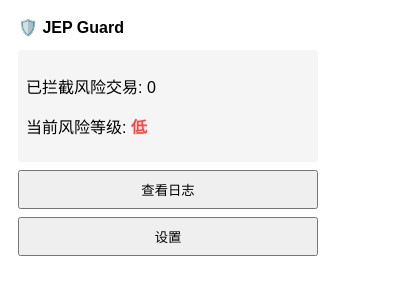
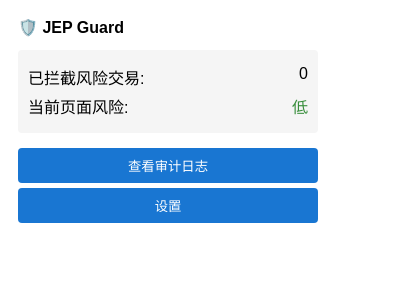
Before and after one commit to hjs-eth/jep-browser-extension, a browser extension: page jep-browser-extension/popup.html in a window 400 px wide. Drawn offline with Linux system fonts and the light colour scheme.

Commit message:
Update popup.html

```diff
--- a/jep-browser-extension/popup.html
+++ b/jep-browser-extension/popup.html
@@ -3,20 +3,29 @@
 <head>
   <meta charset="UTF-8">
   <style>
-    body { width: 300px; padding: 10px; font-family: sans-serif; }
-    h2 { font-size: 16px; margin-top: 0; }
-    .stats { background: #f5f5f5; padding: 8px; border-radius: 4px; }
-    .risk { color: #ff4444; font-weight: bold; }
-    button { width: 100%; padding: 8px; margin-top: 8px; }
+    body { width: 300px; padding: 10px; font-family: Arial, sans-serif; }
+    h2 { font-size: 16px; margin-top: 0; display: flex; align-items: center; gap: 5px; }
+    .stats { background: #f5f5f5; padding: 10px; border-radius: 4px; margin-bottom: 10px; }
+    .stat-item { display: flex; justify-content: space-between; margin: 5px 0; }
+    .risk-high { color: #d32f2f; font-weight: bold; }
+    .risk-low { color: #388e3c; }
+    button { width: 100%; padding: 8px; margin-top: 5px; cursor: pointer; background: #1976d2; color: white; border: none; border-radius: 4px; }
+    button:hover { background: #1565c0; }
   </style>
 </head>
 <body>
   <h2>🛡️ JEP Guard</h2>
   <div class="stats">
-    <p>已拦截风险交易: <span id="blocked">0</span></p>
-    <p>当前风险等级: <span id="risk" class="risk">低</span></p>
+    <div class="stat-item">
+      <span>已拦截风险交易:</span>
+      <span id="blockedCount">0</span>
+    </div>
+    <div class="stat-item">
+      <span>当前页面风险:</span>
+      <span id="pageRisk" class="risk-low">低</span>
+    </div>
   </div>
-  <button id="viewLogs">查看日志</button>
+  <button id="viewLogs">查看审计日志</button>
   <button id="openSettings">设置</button>
   <script src="popup.js"></script>
 </body>
```
